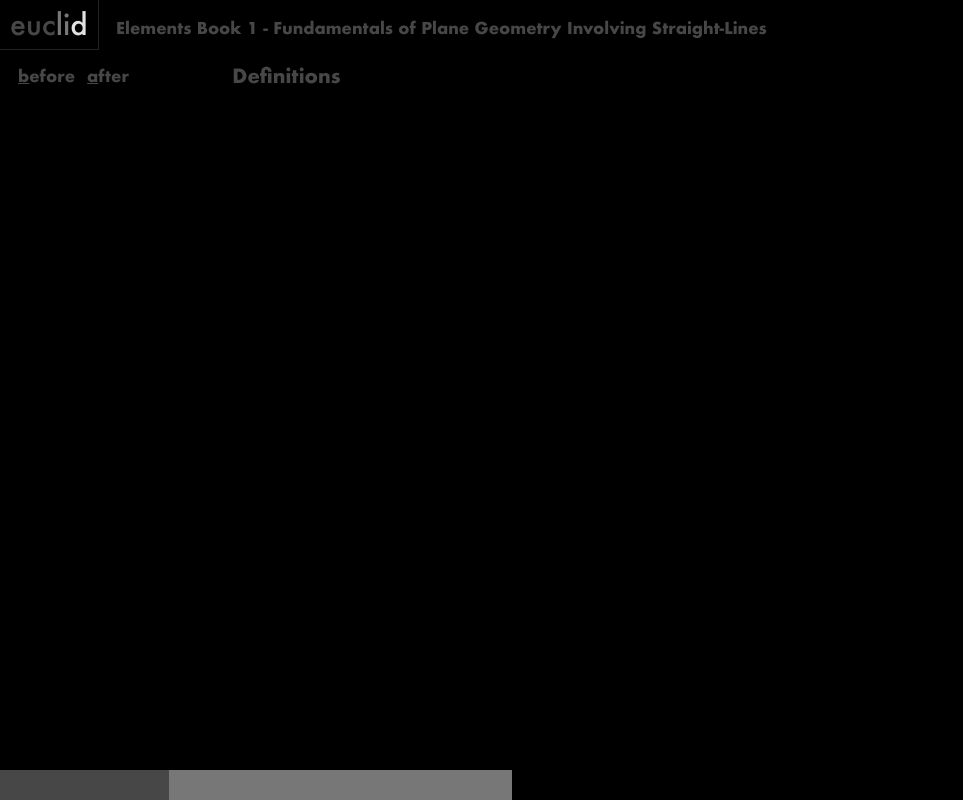
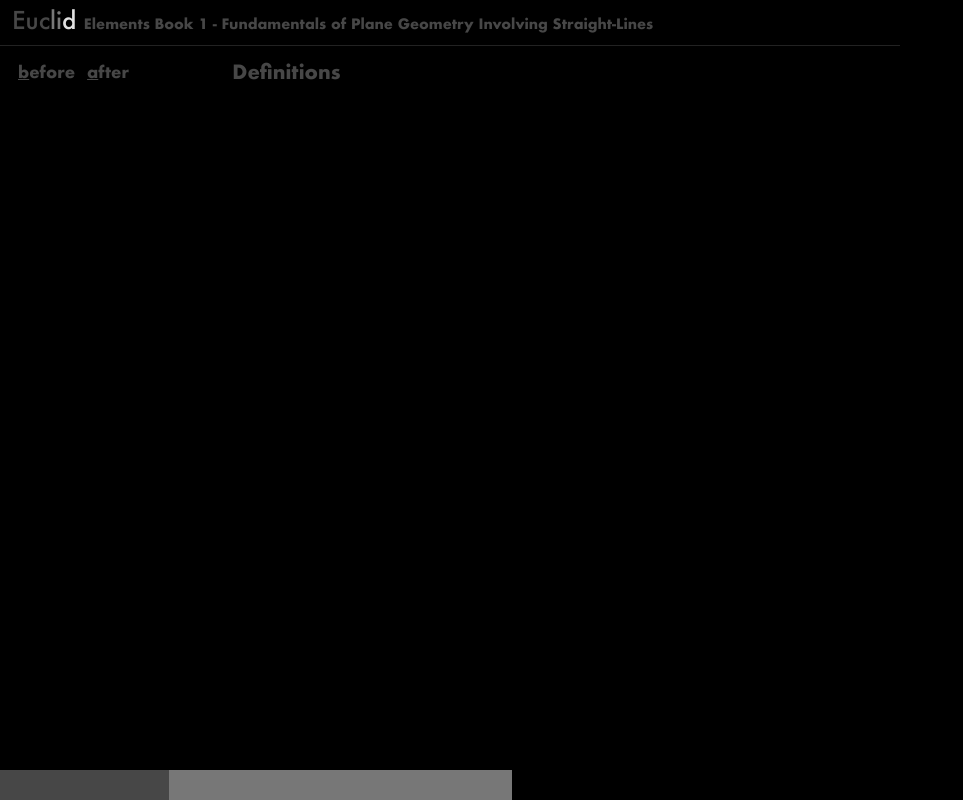
Before and after one commit to ibrahimsag/read, a website with bundled scripts: page index.html in a window 1280 px wide. Shown: the whole page, without its empty margins (0-963 px from the left). Built offline with nearby package versions, Linux system fonts and the light colour scheme; what hsluv would draw is missing.

Commit message:
align logo with title

```diff
--- a/index.html
+++ b/index.html
@@ -21,12 +21,22 @@ body {
   margin: 0;
   font-family: Geom;
 }
+#logo {
+  float: left;
+  padding: 4px 12px;
+  font-size: 24px;
+}
+#bookTitle {
+  font-weight: bold;
+  font-size: 14px;
+}
 #container {
   max-width: 1024px;
   min-width: 900px;
   position: fixed;
-  top: 50px;
+  top: 45px;
   bottom: 30px;
+  border-top: 1px solid #222;
 }
 #figure {
   position: absolute;
@@ -50,25 +60,6 @@ body {
   max-height: 400px;
   margin: 0 auto;
   display: block;
-}
-#logo {
-  position:absolute;
-  left: 0px;
-  top: 0px;
-  padding: 5px 10px;
-  font-size: 29px;
-  border-right: 1px solid #222;
-  border-bottom: 1px solid #222;
-}
-#book {
-  position: absolute;
-  left: 106px;
-  top: 12px;
-  padding: 5px 10px;
-}
-#bookTitle {
-  font-weight: bold;
-  margin: 0;
 }
 #proseHeading {
   box-sizing: border-box;
@@ -110,9 +101,8 @@ body {
     </style>
   </head>
   <body>
-    <div id="logo"><span style="color: #474747">euc</span><span style="color: #777">li</span><span style="color: #e2e2e2">d</span></div>
-    <div id="book">
-      <div id="bookTitle"></div>
+    <div id="logo"><span style="color: #474747">Euc</span><span style="color: #777">li</span><span style="color: #e2e2e2">d</span>
+      <span id="bookTitle"></span>
     </div>
     <div id="container">
       <div id="prose">
```
